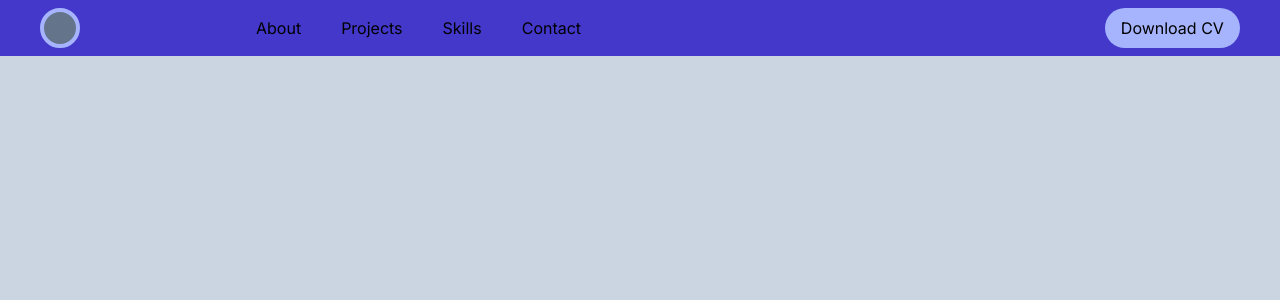
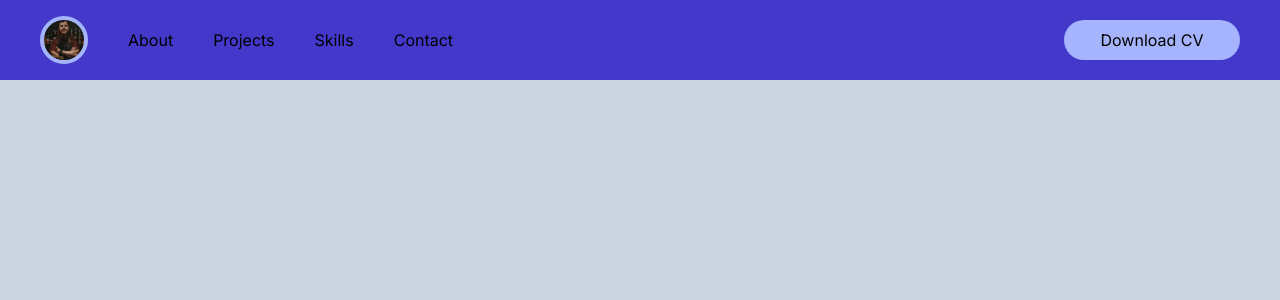
Before and after one commit to LewBeavenDev/Lewbeavendev-Portfolio, a Next.js app: page / in a window 1280 px wide. Shown: the top 300 px of the page. Built offline with nearby package versions, Linux system fonts and the light colour scheme.

Commit message:
Added profile pic to button in top left

```diff
--- a/components/Hero.tsx
+++ b/components/Hero.tsx
@@ -2,7 +2,7 @@ import React from 'react'
 
 const Hero = () => {
   return (
-    <div className=' w-screen h-screen bg-gradient-to-t bg-slate-300' style={{marginTop: -56}}>
+    <div className=' w-screen h-screen bg-gradient-to-t bg-slate-300' style={{marginTop: -80}}>
 
     </div>
   )
--- a/components/Navbar.tsx
+++ b/components/Navbar.tsx
@@ -1,18 +1,26 @@
 import React from 'react'
+import Image from 'next/image'
+import profilePic from '../public/LewBeavenBar.jpg'
 
 const Navbar = () => {
   return (
-    <nav className='w-screen h-18 bg-indigo-700 flex justify-center items-center'>
-        <a className='size-10 flex-shrink-0 bg-slate-500 ml-10 rounded-full z-10 border-4 border-indigo-300 hover:shadow-md hover:shadow-black' ></a>
-        <ul className='flex justify-start gap-10 items-center w-screen h-14 pl-44'>
-            <a href="#About" className='hover:text-gray-200 hover:text-xl'>About</a>
-            <a href="#Projects" className='hover:text-gray-200 hover:text-xl'>Projects</a>
-            <a href="#Skills" className='hover:text-gray-200 hover:text-xl'>Skills</a>
-            <a href="#Contact" className='hover:text-gray-200 hover:text-xl'>Contact</a>
+    <nav className='w-screen h-20 bg-indigo-700 flex justify-between items-center'>
+      <div className='flex items-center'>
+        <a className='bg-slate-500 rounded-full border-4 border-indigo-300 hover:shadow-md hover:shadow-black flex items-center justify-center ml-10'><Image src={profilePic} alt='Author Picture' className='h-10 w-10 rounded-full'/>
+        </a>
+        <ul className='flex justify-start gap-10 items-center pl-10'>
+          <a href="#About" className='hover:text-gray-200 hover:text-xl'>About</a>
+          <a href="#Projects" className='hover:text-gray-200 hover:text-xl'>Projects</a>
+          <a href="#Skills" className='hover:text-gray-200 hover:text-xl'>Skills</a>
+          <a href="#Contact" className='hover:text-gray-200 hover:text-xl'>Contact</a>
         </ul>
-        <button className='h-10 w-44 rounded-3xl bg-indigo-300 mr-10 hover:shadow-md hover:shadow-black'>Download CV</button>
+      </div>
+      <button className='h-10 w-44 rounded-3xl bg-indigo-300 mr-10 hover:shadow-md hover:shadow-black'>
+        Download CV
+      </button>
     </nav>
-  )
+  );
 }
 
+
 export default Navbar
```
Also changed, not shown: public/LewBeavenBar.jpg (added).
